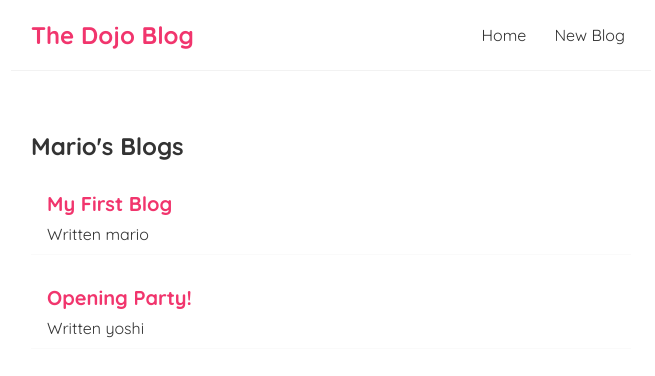
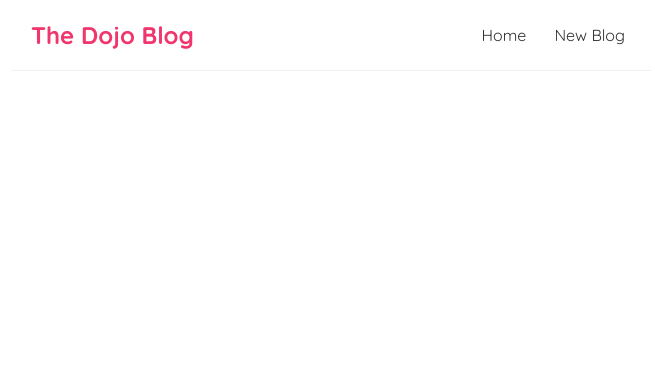
Before and after one commit to Crawford30/Dojo-blog, a React (Create React App) app: page /blogs/1 in a window 1280 px wide. Shown: the top 376 px of the page, without its empty margins (309-964 px from the left). Built offline with nearby package versions, Linux system fonts and the light colour scheme; data requests are answered from the project's data file.

Commit message:
React Router

```diff
--- a/package.json
+++ b/package.json
@@ -8,6 +8,8 @@
     "@testing-library/user-event": "^13.5.0",
     "react": "^18.2.0",
     "react-dom": "^18.2.0",
+    "react-router": "^6.3.0",
+    "react-router-dom": "^6.3.0",
     "react-scripts": "5.0.1",
     "web-vitals": "^2.1.4"
   },
--- a/src/App.js
+++ b/src/App.js
@@ -1,15 +1,23 @@
 import Navbar from './Navbar';
 import Home from './Home';
+import {BrowserRouter as Router, Route, Routes} from 'react-router-dom';
 
 function App() {
   const title = "Welcome to the new blog";
   return (
-    <div className="App">
+    <Router>
+      <div className="App">
       <Navbar/>
      <div className="content">
-     <Home/>
+     <Routes>
+
+     <Route exact path="/" element={<Home/>}/>
+     </Routes>
      </div>
     </div>
+
+    </Router>
+
   );
 }
 
```
Also changed, not shown: 1 other file (tests, documents, lock files or other folders).
